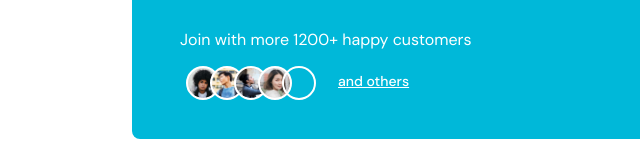
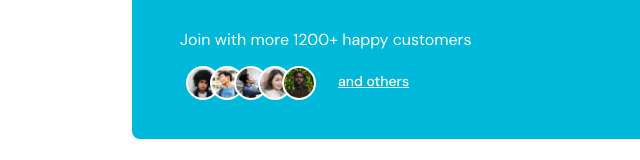
Before and after one commit to SalahEddineSghiri/Figma, a plain HTML site: page index.html in a window 1280 px wide. Shown: the part 4128-4288 px from the top of the page, 0-640 px from the left. Drawn offline with Linux system fonts and the light colour scheme.

Commit message:
Update index.css

```diff
--- a/index.css
+++ b/index.css
@@ -484,7 +484,7 @@ h1{
 }
 .p1{
 
-    background-image: url(/Figma/images/aa90e2fd0e7985e84b336ba90edaee17.png);
+    background-image: url(/Figma/assets/images/aa90e2fd0e7985e84b336ba90edaee17.png);
 }
 .p2{
     background-image: url(/Figma/assets/images/3b70eb4dfa556b26490c7a00d6ea6662.png);
```
